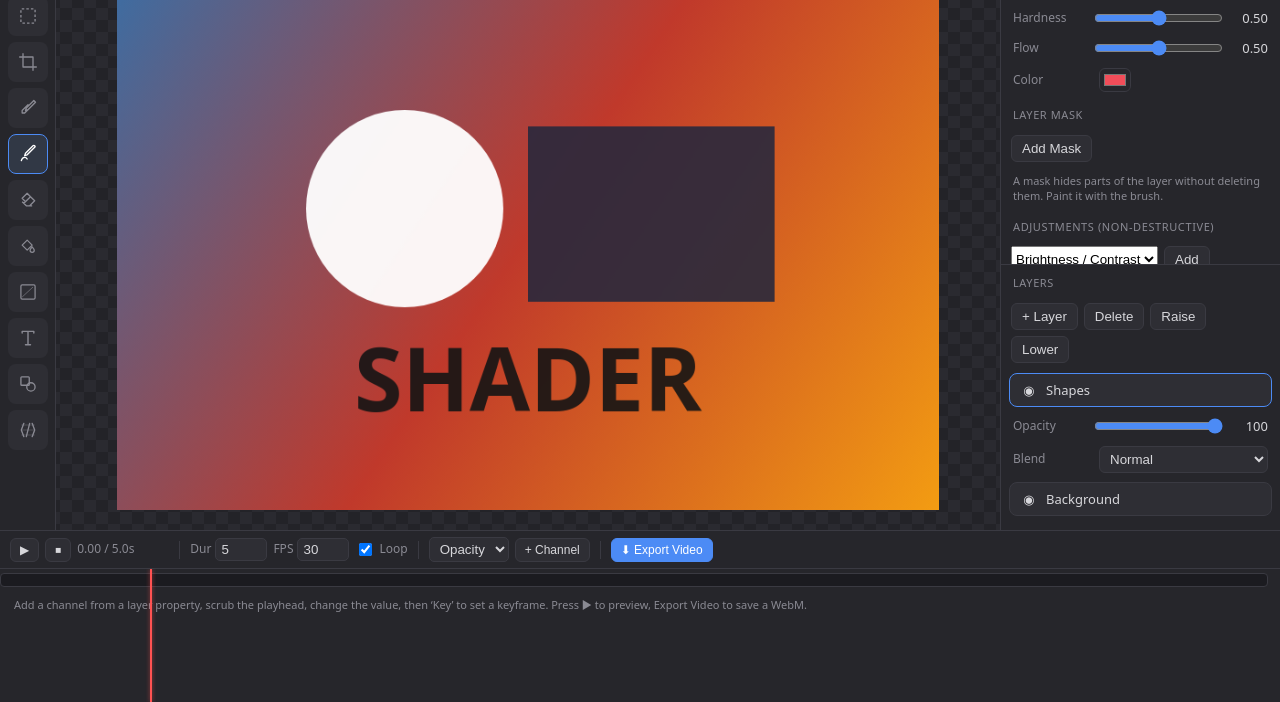
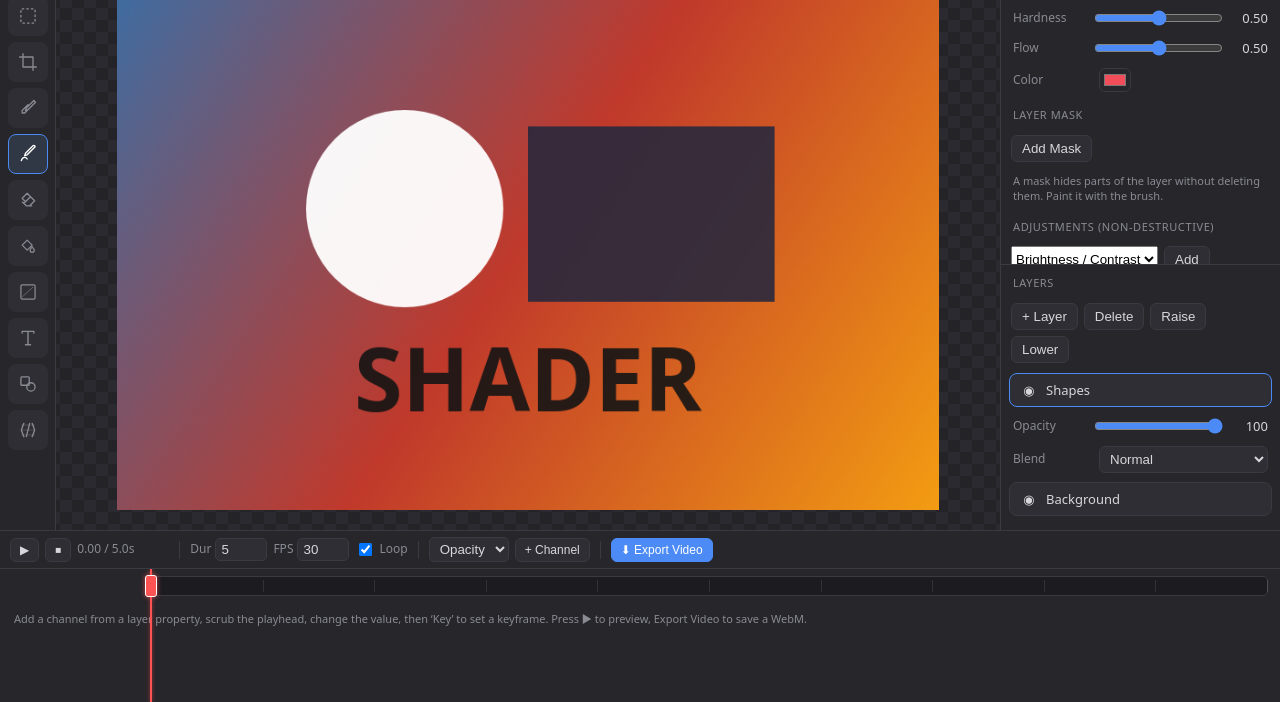
Before and after one commit to Autom8tionworks/ui-shader-studio, a website built with Vite: page index.html in a window 1280 px wide. Shown: the part 98-800 px from the top of the page. Built offline with nearby package versions, Linux system fonts and the light colour scheme.

Commit message:
Timeline: prominent click-and-drag scrubber bar with draggable playhead knob

```diff
--- a/src/style.css
+++ b/src/style.css
@@ -207,3 +207,22 @@ button:disabled:hover { border-color: var(--line); }
 .tl-key:hover { background: #ff6b6b; }
 .tl-playhead { position: absolute; top: 0; bottom: 0; width: 2px; background: #ff5252; pointer-events: none; box-shadow: 0 0 4px rgba(255,82,82,0.6); }
 .tl-hint { color: var(--muted); font-size: 11px; padding: 10px 14px; line-height: 1.5; }
+
+/* Timeline scrubber (click + drag) */
+.tl-scrubrow { display: flex; align-items: center; height: 26px; margin-bottom: 2px; }
+.tl-spacer { color: var(--muted); font-size: 10px; }
+.tl-scrubbar {
+  position: relative; flex: 1; height: 20px; margin-right: 12px;
+  background: #1b1b20; border: 1px solid var(--line); border-radius: 5px;
+  cursor: pointer; touch-action: none;
+}
+.tl-ticks { position: absolute; inset: 0; pointer-events: none; }
+.tl-tick { position: absolute; top: 3px; bottom: 3px; width: 1px; background: rgba(255,255,255,0.10); }
+.tl-knob {
+  position: absolute; top: 50%; left: 0; width: 12px; height: 22px;
+  transform: translate(-50%, -50%);
+  background: #ff5252; border: 1px solid #fff; border-radius: 3px;
+  cursor: ew-resize; box-shadow: 0 0 5px rgba(255,82,82,0.7); z-index: 3;
+}
+.tl-knob:hover { background: #ff6b6b; }
+body.tl-scrubbing { cursor: ew-resize; user-select: none; }
--- a/src/ui/app.ts
+++ b/src/ui/app.ts
@@ -503,6 +503,8 @@ export class App {
     const tt = document.getElementById("tl-time");
     const frac = this.timeline.duration > 0 ? this.timeline.time / this.timeline.duration : 0;
     if (ph) ph.style.left = `calc(150px + ${frac} * (100% - 162px))`;
+    const knob = document.getElementById("tl-knob");
+    if (knob) knob.style.left = `${frac * 100}%`;
     if (tt) tt.textContent = `${this.timeline.time.toFixed(2)} / ${this.timeline.duration.toFixed(1)}s`;
   }
 }
--- a/src/ui/timelinePanel.ts
+++ b/src/ui/timelinePanel.ts
@@ -80,11 +80,36 @@ export function buildTimeline(root: HTMLElement, app: App): void {
   const body = document.createElement("div");
   body.className = "tl-body";
 
-  // ruler (scrub)
-  const ruler = document.createElement("div");
-  ruler.className = "tl-ruler";
-  ruler.onpointerdown = (e) => scrub(e, ruler, app);
-  body.appendChild(ruler);
+  // scrubber: a prominent, click-and-drag slide bar with a draggable knob
+  const scrubRow = document.createElement("div");
+  scrubRow.className = "tl-scrubrow";
+  const spacer = document.createElement("div");
+  spacer.className = "tl-label tl-spacer";
+  scrubRow.appendChild(spacer);
+
+  const scrubBar = document.createElement("div");
+  scrubBar.className = "tl-scrubbar";
+  scrubBar.title = "Click or drag to move the playhead";
+  scrubBar.onpointerdown = (e) => scrub(e, scrubBar, app);
+
+  const ticks = document.createElement("div");
+  ticks.className = "tl-ticks";
+  for (let i = 0; i <= 10; i++) {
+    const tk = document.createElement("div");
+    tk.className = "tl-tick";
+    tk.style.left = `${i * 10}%`;
+    ticks.appendChild(tk);
+  }
+  scrubBar.appendChild(ticks);
+
+  const knob = document.createElement("div");
+  knob.id = "tl-knob";
+  knob.className = "tl-knob";
+  knob.onpointerdown = (e) => { e.stopPropagation(); scrub(e, scrubBar, app); };
+  scrubBar.appendChild(knob);
+
+  scrubRow.appendChild(scrubBar);
+  body.appendChild(scrubRow);
 
   for (const ch of tl.channels) {
     body.appendChild(channelRow(ch, app));
@@ -145,7 +170,11 @@ function channelRow(ch: Channel, app: App): HTMLElement {
 
 function scrub(e: PointerEvent, el: HTMLElement, app: App): void {
   const tl = app.timeline;
+  e.preventDefault();
   const rect = el.getBoundingClientRect();
+  const wasPlaying = tl.playing;
+  tl.playing = false; // pause while scrubbing
+  document.body.classList.add("tl-scrubbing");
   const move = (clientX: number) => {
     const frac = Math.max(0, Math.min(1, (clientX - rect.left) / rect.width));
     tl.time = frac * tl.duration;
@@ -154,10 +183,12 @@ function scrub(e: PointerEvent, el: HTMLElement, app: App): void {
     app.requestRender();
   };
   move(e.clientX);
-  const onMove = (ev: PointerEvent) => move(ev.clientX);
+  const onMove = (ev: PointerEvent) => { ev.preventDefault(); move(ev.clientX); };
   const onUp = () => {
     window.removeEventListener("pointermove", onMove);
     window.removeEventListener("pointerup", onUp);
+    document.body.classList.remove("tl-scrubbing");
+    if (wasPlaying) { tl.playing = true; app.requestRender(); }
   };
   window.addEventListener("pointermove", onMove);
   window.addEventListener("pointerup", onUp);
```
